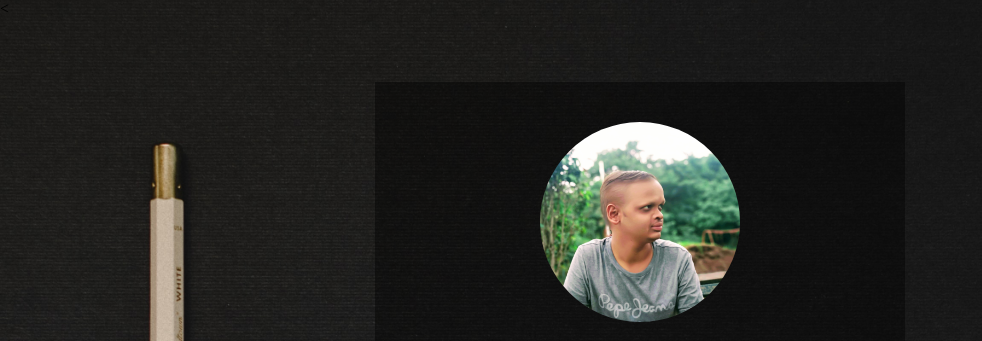
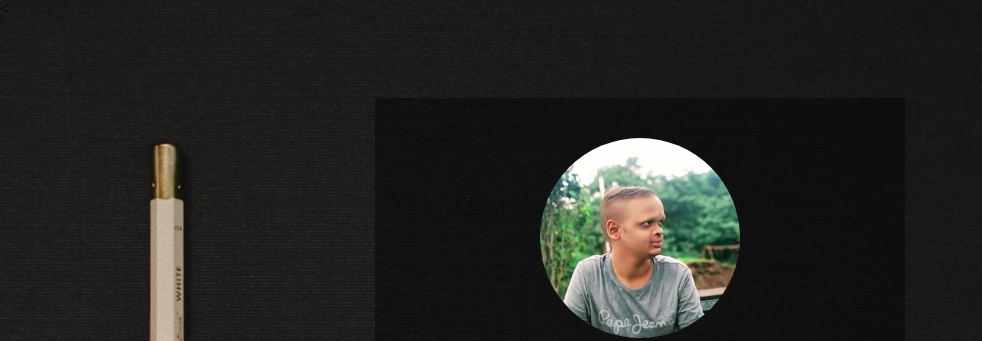
Before and after one commit to Ved31/My-Social-Accounts, a plain HTML site: page index.html in a window 1280 px wide. Shown: the top 341 px of the page, without its empty margins (0-982 px from the left). Drawn offline with Linux system fonts and the light colour scheme.

Commit message:
Update style.css

```diff
--- a/style.css
+++ b/style.css
@@ -16,7 +16,7 @@ body{
 	padding: 40px;
 	text-align: center;
 	margin: auto;
-	margin-top: 5%;
+	margin-top: 5rem;
 	color: white;
 }
 
```
